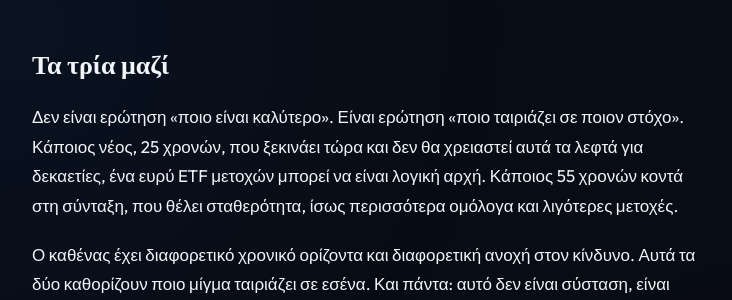
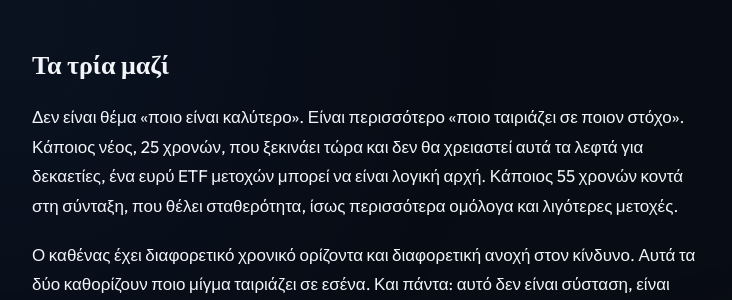
Before and after one commit to ProtoVima/proto-vima.gr, a Jekyll site: the page built from _episodes/ep04-asset-classes.md, in a window 1280 px wide and 900 px high, scrolled down 3471 px. Shown: the part 154-454 px from the top of the window, without its empty margins (272-1004 px from the left). Built offline with Jekyll 4.4.1, drawn with Linux system fonts in a browser that asks for light colours; some of the changed text lies outside the part shown.

Commit message:
Update ep04-asset-classes.md

```diff
--- a/_episodes/ep04-asset-classes.md
+++ b/_episodes/ep04-asset-classes.md
@@ -52,7 +52,7 @@ ETF σημαίνει Exchange-Traded Fund. Ακούγεται σαν κάτι π
 
 ## Τα τρία μαζί
 
-Δεν είναι ερώτηση «ποιο είναι καλύτερο». Είναι ερώτηση «ποιο ταιριάζει σε ποιον στόχο». Κάποιος νέος, 25 χρονών, που ξεκινάει τώρα και δεν θα χρειαστεί αυτά τα λεφτά για δεκαετίες, ένα ευρύ ETF μετοχών μπορεί να είναι λογική αρχή. Κάποιος 55 χρονών κοντά στη σύνταξη, που θέλει σταθερότητα, ίσως περισσότερα ομόλογα και λιγότερες μετοχές.
+Δεν είναι θέμα «ποιο είναι καλύτερο». Είναι περισσότερο «ποιο ταιριάζει σε ποιον στόχο». Κάποιος νέος, 25 χρονών, που ξεκινάει τώρα και δεν θα χρειαστεί αυτά τα λεφτά για δεκαετίες, ένα ευρύ ETF μετοχών μπορεί να είναι λογική αρχή. Κάποιος 55 χρονών κοντά στη σύνταξη, που θέλει σταθερότητα, ίσως περισσότερα ομόλογα και λιγότερες μετοχές.
 
 Ο καθένας έχει διαφορετικό χρονικό ορίζοντα και διαφορετική ανοχή στον κίνδυνο. Αυτά τα δύο καθορίζουν ποιο μίγμα ταιριάζει σε εσένα. Και πάντα: αυτό δεν είναι σύσταση, είναι εξήγηση κατηγοριών. Η απόφαση είναι δική σου.
 
```
Also changed, not shown: other parts of _episodes/ep04-asset-classes.md (+2 -2 lines).
